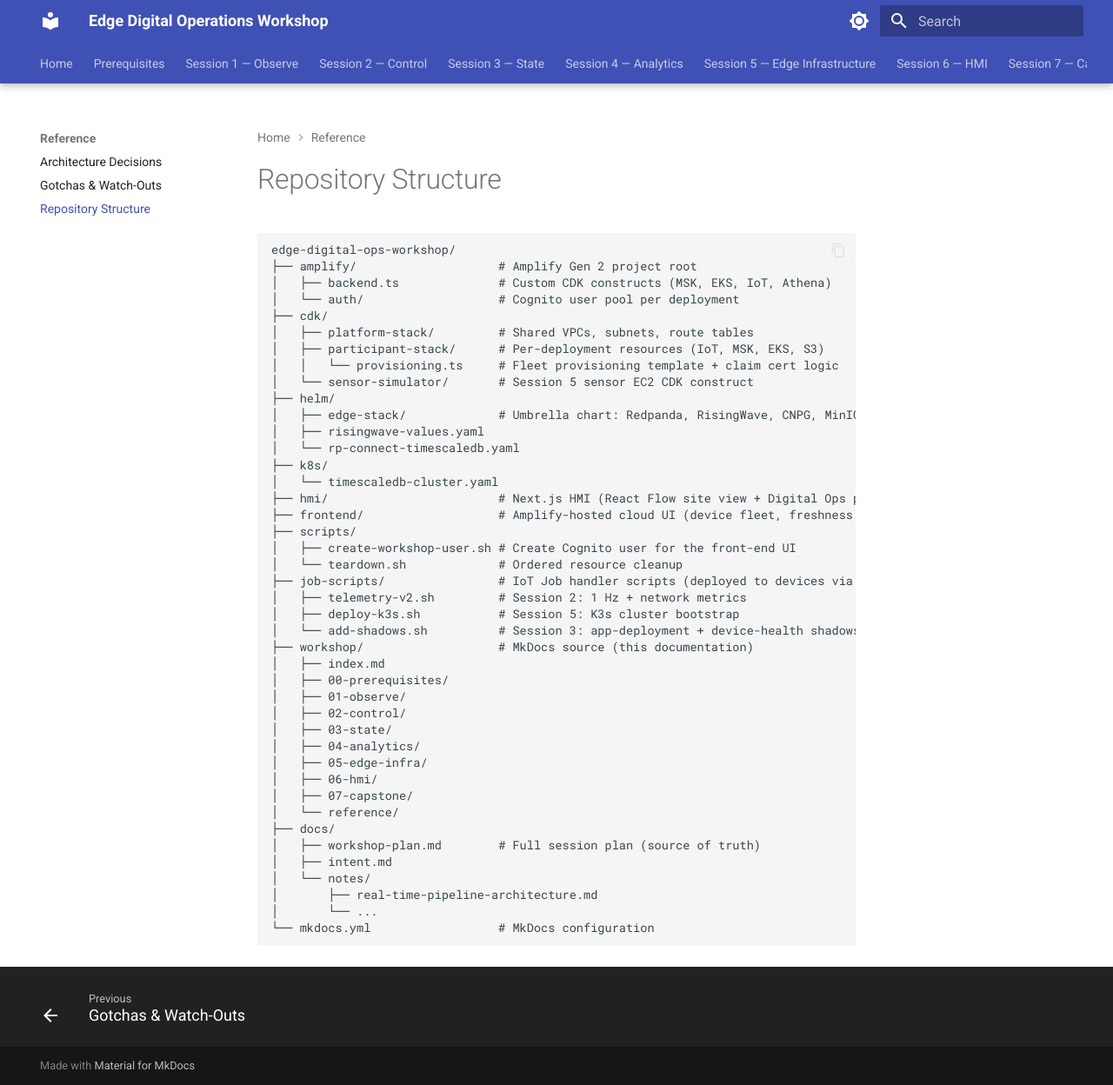
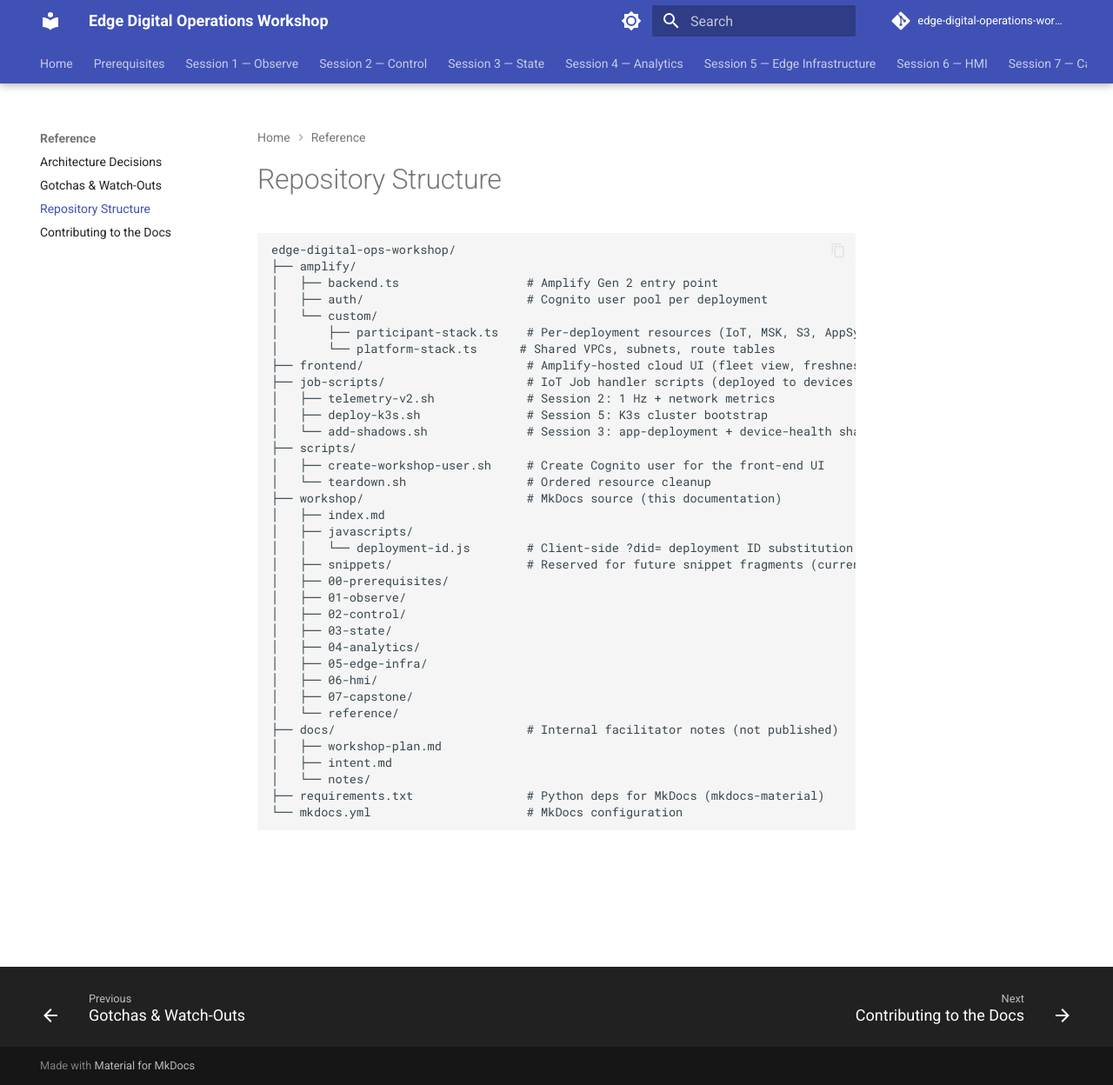
Before and after one commit to aws-samples/sample-edge-to-cloud-digital-ops-workshop, an MkDocs documentation site: the page built from workshop/reference/repo-structure.md, in a window 1280 px wide and 1248 px high. Shown: the whole window at 87% size. Built offline with MkDocs 1.6.1 and Material for MkDocs 9.7.7, drawn with Linux system fonts in a browser that asks for light colours; comment, search, counter and statistics services are not loaded.

Commit message:
Updated deployment pipeine

````diff
--- a/mkdocs.yml
+++ b/mkdocs.yml
@@ -2,6 +2,10 @@
 site_description: A 7-session hands-on workshop covering IoT fleet management, real-time data pipelines, and edge computing on AWS.
 site_author: NOV Digital Operations
 docs_dir: workshop
+
+repo_url: https://github.com/energy-digital-operations/edge-digital-operations-workshop
+repo_name: edge-digital-operations-workshop
+edit_uri: blob/main/workshop/
 
 theme:
   name: material
@@ -44,7 +48,12 @@
   - pymdownx.highlight:
       anchor_linenums: true
   - pymdownx.inlinehilite
-  - pymdownx.snippets
+  - pymdownx.emoji:
+      emoji_index: !!python/name:material.extensions.emoji.twemoji
+      emoji_generator: !!python/name:material.extensions.emoji.to_svg
+  - pymdownx.snippets:
+      base_path: [workshop, .]
+      check_paths: true
   - tables
   - attr_list
   - def_list
@@ -54,6 +63,9 @@
 
 plugins:
   - search
+
+extra_javascript:
+  - javascripts/deployment-id.js
 
 nav:
   - Home: index.md
@@ -106,3 +118,4 @@
       - Architecture Decisions: reference/decisions.md
       - Gotchas & Watch-Outs: reference/gotchas.md
       - Repository Structure: reference/repo-structure.md
+      - Contributing to the Docs: reference/contributing.md
--- a/package.json
+++ b/package.json
@@ -4,8 +4,10 @@
   "private": true,
   "type": "module",
   "scripts": {
-    "sandbox": "npx ampx sandbox",
-    "sandbox:delete": "npx ampx sandbox delete",
+    "sandbox": "bash scripts/sandbox.sh",
+    "sandbox:all": "bash scripts/sandbox-all.sh",
+    "sandbox:delete": "npx ampx sandbox delete --identifier ${WORKSHOP_DEPLOYMENT_ID:-ws-slot00} --yes",
+    "sandbox:delete-all": "bash scripts/sandbox-delete-all.sh",
     "pipeline-deploy": "npx ampx pipeline-deploy",
     "test": "node scripts/smoke-test.mjs"
   },
--- /dev/null
+++ b/requirements.txt
@@ -0,0 +1,2 @@
+mkdocs-material>=9.5
+pymdown-extensions>=10.0
--- a/workshop/reference/repo-structure.md
+++ b/workshop/reference/repo-structure.md
@@ -2,31 +2,25 @@
 
 ```
 edge-digital-ops-workshop/
-├── amplify/                    # Amplify Gen 2 project root
-│   ├── backend.ts              # Custom CDK constructs (MSK, EKS, IoT, Athena)
-│   └── auth/                   # Cognito user pool per deployment
-├── cdk/
-│   ├── platform-stack/         # Shared VPCs, subnets, route tables
-│   ├── participant-stack/      # Per-deployment resources (IoT, MSK, EKS, S3)
-│   │   └── provisioning.ts     # Fleet provisioning template + claim cert logic
-│   └── sensor-simulator/       # Session 5 sensor EC2 CDK construct
-├── helm/
-│   ├── edge-stack/             # Umbrella chart: Redpanda, RisingWave, CNPG, MinIO, HMI
-│   ├── risingwave-values.yaml
-│   └── rp-connect-timescaledb.yaml
-├── k8s/
-│   └── timescaledb-cluster.yaml
-├── hmi/                        # Next.js HMI (React Flow site view + Digital Ops page)
-├── frontend/                   # Amplify-hosted cloud UI (device fleet, freshness comparison)
+├── amplify/
+│   ├── backend.ts                  # Amplify Gen 2 entry point
+│   ├── auth/                       # Cognito user pool per deployment
+│   └── custom/
+│       ├── participant-stack.ts    # Per-deployment resources (IoT, MSK, S3, AppSync)
+│       └── platform-stack.ts      # Shared VPCs, subnets, route tables
+├── frontend/                       # Amplify-hosted cloud UI (fleet view, freshness panel)
+├── job-scripts/                    # IoT Job handler scripts (deployed to devices via Jobs)
+│   ├── telemetry-v2.sh             # Session 2: 1 Hz + network metrics
+│   ├── deploy-k3s.sh               # Session 5: K3s cluster bootstrap
+│   └── add-shadows.sh              # Session 3: app-deployment + device-health shadows
 ├── scripts/
-│   ├── create-workshop-user.sh # Create Cognito user for the front-end UI
-│   └── teardown.sh             # Ordered resource cleanup
-├── job-scripts/                # IoT Job handler scripts (deployed to devices via Jobs)
-│   ├── telemetry-v2.sh         # Session 2: 1 Hz + network metrics
-│   ├── deploy-k3s.sh           # Session 5: K3s cluster bootstrap
-│   └── add-shadows.sh          # Session 3: app-deployment + device-health shadows
-├── workshop/                   # MkDocs source (this documentation)
+│   ├── create-workshop-user.sh     # Create Cognito user for the front-end UI
+│   └── teardown.sh                 # Ordered resource cleanup
+├── workshop/                       # MkDocs source (this documentation)
 │   ├── index.md
+│   ├── javascripts/
+│   │   └── deployment-id.js        # Client-side ?did= deployment ID substitution
+│   ├── snippets/                   # Reserved for future snippet fragments (currently empty)
 │   ├── 00-prerequisites/
 │   ├── 01-observe/
 │   ├── 02-control/
@@ -36,11 +30,10 @@
 │   ├── 06-hmi/
 │   ├── 07-capstone/
 │   └── reference/
-├── docs/
-│   ├── workshop-plan.md        # Full session plan (source of truth)
+├── docs/                           # Internal facilitator notes (not published)
+│   ├── workshop-plan.md
 │   ├── intent.md
 │   └── notes/
-│       ├── real-time-pipeline-architecture.md
-│       └── ...
-└── mkdocs.yml                  # MkDocs configuration
+├── requirements.txt                # Python deps for MkDocs (mkdocs-material)
+└── mkdocs.yml                      # MkDocs configuration
 ```
````
Also changed, not shown: workshop/00-prerequisites/index.md (+10 -10 lines), workshop/01-observe/block-0-fleet-provisioning.md (+16 -1 lines), workshop/01-observe/block-4-fleet-indexing.md (+26 -6 lines), workshop/02-control/block-2-iot-job.md (+1 -1 lines), workshop/reference/contributing.md (added, +80 -0 lines), 10 other files.
